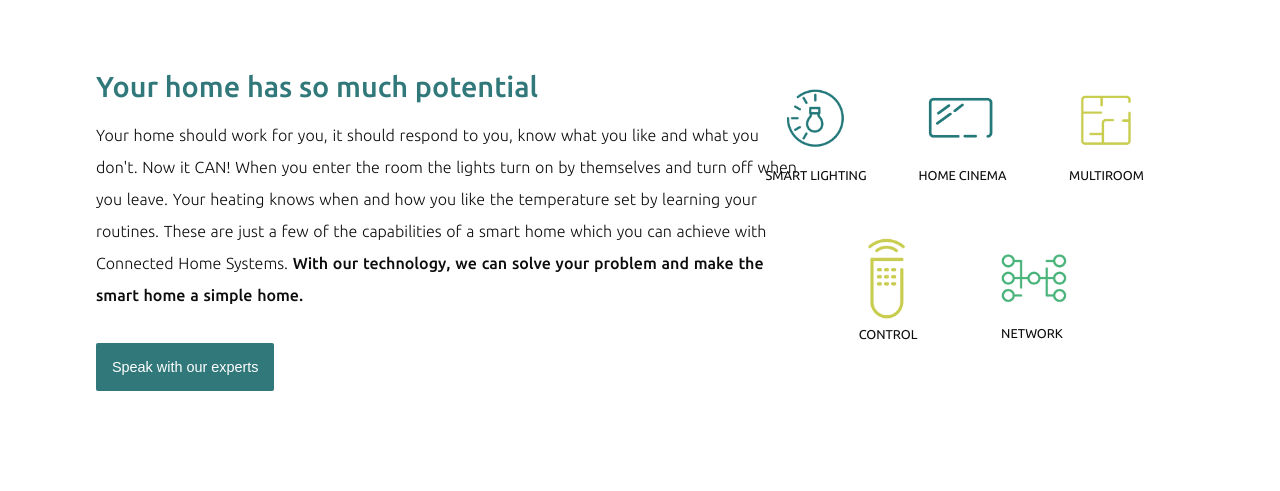
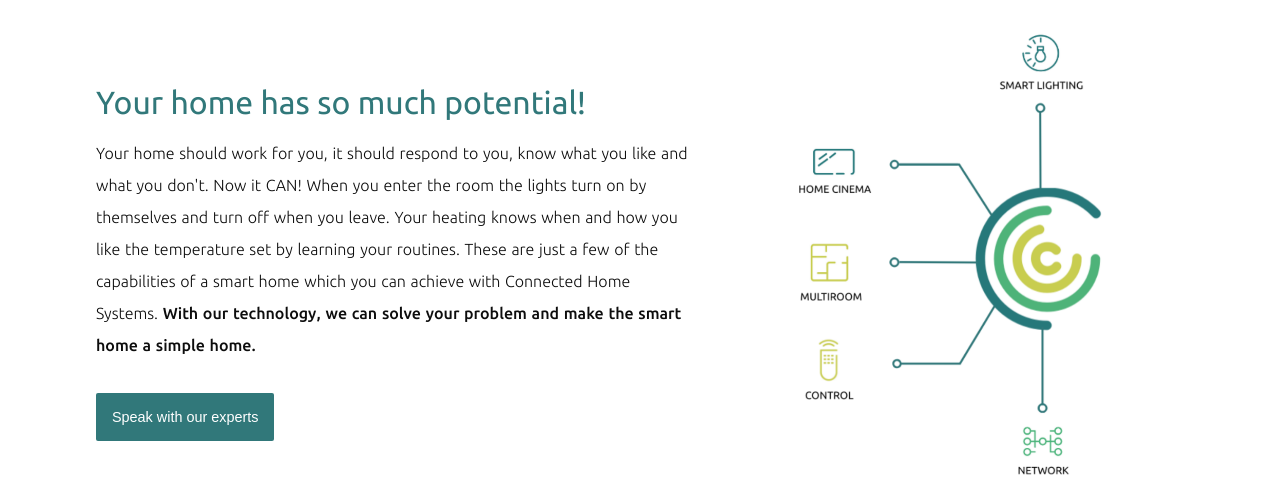
Before and after one commit to luke-meadows/connected-home-systems, a Next.js app: page / in a window 1280 px wide. Shown: the part 890-1381 px from the top of the page. Built offline with nearby package versions, Linux system fonts and the light colour scheme.

Commit message:
Font changes

```diff
--- a/components/about-page/AboutUsSection.js
+++ b/components/about-page/AboutUsSection.js
@@ -9,7 +9,7 @@ export default function AboutUsSection() {
       <div
         style={{
           position: 'relative',
-          minWidth: '40%',
+          minWidth: '30%',
           marginLeft: '2rem',
           float: 'right',
           borderRadius: '2px',
--- a/components/main/ContactSection.js
+++ b/components/main/ContactSection.js
@@ -3,17 +3,37 @@ import ContactForm from './ContactForm';
 export default function ContactSection() {
   return (
     <ContactContainer>
-      <h2>Contact us</h2>
+      <div className="text">
+        <h2>Book an initial consultation</h2>
+        <p>
+          We'd love to discuss your project, book an initial consultation free
+          of charge by sending us your details below.
+        </p>
+      </div>
       <ContactForm />
     </ContactContainer>
   );
 }
 
 const ContactContainer = styled.div`
-  padding: 6rem;
+  padding: 4rem 6rem 6rem 6rem;
   background: var(--grey);
-
+  .text {
+    /* display: flex; */
+    align-items: flex-end;
+    margin-bottom: 4rem;
+  }
   h2 {
-    margin-bottom: 3rem;
+    font-weight: 400;
+    line-height: 2;
+    margin-bottom: 0.5rem;
+    margin-right: 1rem;
+    text-align: center;
+    font-size: 2rem;
+  }
+  p {
+    text-align: center;
+    margin-bottom: 0.3rem;
+    font-weight: 300;
   }
 `;
--- a/components/main/Faq.js
+++ b/components/main/Faq.js
@@ -41,6 +41,8 @@ const Container = styled.div`
   margin: 0 auto;
   h2 {
     margin-bottom: 2rem;
+    font-weight: 400;
+    color: var(--black);
   }
 `;
 
--- a/components/main/HomepageBlurb.js
+++ b/components/main/HomepageBlurb.js
@@ -1,25 +1,12 @@
 import Image from 'next/image';
 import styled from 'styled-components';
-import LogoImage from '../../public/logoNoText.svg';
-import cinema from '../../public/imgs/service-icons/Cinema icon.png';
-import lighting from '../../public/imgs/service-icons/Lighting Icon.png';
-import control from '../../public/imgs/service-icons/Control Icon.png';
-import multiroom from '../../public/imgs/service-icons/Multiroom icon.png';
-import network from '../../public/imgs/service-icons/Network icon.png';
-
-const icons = [
-  { title: 'Smart Lighting', img: lighting },
-  { title: 'Home Cinema', img: cinema },
-  { title: 'Multiroom', img: multiroom },
-  { title: 'Control', img: control },
-  { title: 'Network', img: network },
-];
+import BlurbImage from '../../public/blurb-image.png';
 
 export default function HomepageBlurb() {
   return (
-    <div style={{ display: 'flex', alignItems: 'center' }}>
+    <Container>
       <StyledBlurb>
-        <h2 style={{ color: 'var(--teal' }}>Your home has so much potential</h2>
+        <h2>Your home has so much potential!</h2>
         <p>
           Your home should work for you, it should respond to you, know what you
           like and what you don&apos;t. Now it CAN! When you enter the room the
@@ -37,45 +24,38 @@ export default function HomepageBlurb() {
 
       <div
         style={{
-          width: 'calc(100% - 60rem)',
           display: 'flex',
           alignItems: 'center',
           justifyContent: 'center',
-          flexDirection: 'column',
         }}
       >
-        <div
-          style={{
-            display: 'flex',
-            width: ' 30rem',
-            justifyContent: 'center',
-            flexWrap: 'wrap',
-          }}
-        >
-          {icons.map((icon) => {
-            return (
-              <Icon key={icon.title}>
-                <div style={{ position: 'relative', width: '6rem' }}>
-                  <Image src={icon.img} layout="responsive" />
-                </div>
-                <p>{icon.title}</p>
-              </Icon>
-            );
-          })}
+        <div>
+          <ImageContainerInner>
+            <Image src={BlurbImage} layout="responsive" objectFit="contain" />
+          </ImageContainerInner>
         </div>
       </div>
-    </div>
+    </Container>
   );
 }
 
+const Container = styled.div`
+  padding: 6rem 6rem 6rem 6rem;
+  display: flex;
+  align-items: center;
+  /* justify-content: space-between; */
+`;
 const StyledBlurb = styled.div`
-  padding: 10rem 0rem 10rem 6rem;
-  width: 50rem;
+  width: 55rem;
   display: flex;
   flex-direction: column;
+  margin-right: 6rem;
   h2 {
     margin-bottom: 1rem;
     font-weight: 500;
+    font-weight: 400;
+    /* color: var(--black); */
+    font-size: 2rem;
   }
   p {
     margin: 0 auto;
@@ -97,15 +77,7 @@ const StyledBlurb = styled.div`
   }
 `;
 
-const Icon = styled.div`
-  margin: 0 1.5rem 3rem 1.5rem;
-  display: flex;
-  align-items: center;
-  justify-content: center;
-  flex-direction: column;
-  p {
-    text-transform: uppercase;
-    font-size: 0.8rem;
-    font-weight: 400;
-  }
+const ImageContainerInner = styled.div`
+  position: relative;
+  width: 25rem;
 `;
--- a/components/main/Partners.js
+++ b/components/main/Partners.js
@@ -14,7 +14,15 @@ export default function Partners() {
         background: 'var(--grey)',
       }}
     >
-      <h2>Our trusted partners</h2>
+      <h2
+        style={{
+          color: 'var(--black)',
+          fontWeight: '400',
+          marginBottom: '2rem',
+        }}
+      >
+        Our trusted partners
+      </h2>
       <Swiper
         slidesPerView={6}
         spaceBetween={10}
--- a/components/main/Testimonials.js
+++ b/components/main/Testimonials.js
@@ -4,18 +4,19 @@ import TestimonialsCards from './TestimonialsCards';
 export default function Testimonials() {
   return (
     <TestimonialsContainer>
-      <h2>Customer Reviews</h2>
+      <p className="customers">What our customers say about us...</p>
       <TestimonialsCards />
     </TestimonialsContainer>
   );
 }
 
 const TestimonialsContainer = styled.div`
-  padding: 3rem 3rem 6rem 3rem;
+  padding: 6rem 3rem 9rem 3rem;
   position: relative;
-  h2 {
+  .customers {
     padding: 0 2.8rem;
     margin-bottom: 3rem;
+    font-size: 2rem;
   }
 `;
 
--- a/components/main/TestimonialsCards.js
+++ b/components/main/TestimonialsCards.js
@@ -36,23 +36,29 @@ const Container = styled.div`
 const CardContainer = styled.div`
   display: grid;
   grid-template-columns: repeat(4, 1fr);
-  grid-gap: 1rem;
+  grid-gap: 2rem;
   margin: 0rem 1rem;
 `;
 
 const Card = styled.div`
   padding: 2rem;
-  background: var(--grey-trans);
+
+  background: var(--grey);
   border-radius: 5px;
+  box-shadow: var(--bs);
   .location {
     font-size: 0.8rem;
     font-style: italic;
     margin-left: 0.5rem;
     font-weight: 300;
+    color: var(--black);
   }
   p {
     margin: 1rem 0 0.5rem 0;
     line-height: 1.2;
     font-size: 0.85rem;
   }
+  h4 {
+    color: var(--black);
+  }
 `;
--- a/components/services/ServicePageImageCarousel.js
+++ b/components/services/ServicePageImageCarousel.js
@@ -42,7 +42,7 @@ export default function ServicePageImageCarousel({ service }) {
           margin: '6rem 0 2rem 0',
         }}
       >
-        <h3>Past Projects</h3>
+        <h3 style={{ color: 'var(--black)' }}>Past Projects</h3>
         <div
           style={{
             display: 'flex',
@@ -92,4 +92,6 @@ const ImageContainer = styled.div`
   position: relative;
   cursor: pointer;
   height: 10rem;
+  border-radius: 2px;
+  overflow: hidden;
 `;
--- a/styles/globals.css
+++ b/styles/globals.css
@@ -8,7 +8,6 @@ body {
     Oxygen, Ubuntu, Cantarell, Fira Sans, Droid Sans, Helvetica Neue, sans-serif;
   --white: rgb(255, 255, 255);
   --black: rgb(13, 13, 13);
-
   --teal: #31787a;
   --teal-trans: #31777ac8;
   --green: #81e2ab;
@@ -21,6 +20,7 @@ body {
   --blue: rgb(58, 58, 234);
   color: var(--black);
   font-smooth: always;
+  --bs: 0px 10px 13px -7px rgba(0, 0, 0, 0.35);
 }
 
 h1,
@@ -31,6 +31,7 @@ h5,
 h6 {
   font-family: 'Ubuntu', sans-serif;
   color: rgb(13, 13, 13);
+  color: var(--teal);
 }
 
 h3 {
```
Also changed, not shown: components/services/ServicePage.js (+7 -1 lines), lib/servicesData.js, public/blurb-image.png (added), public/imgs/service-imgs/multiroom.jpg (added).
